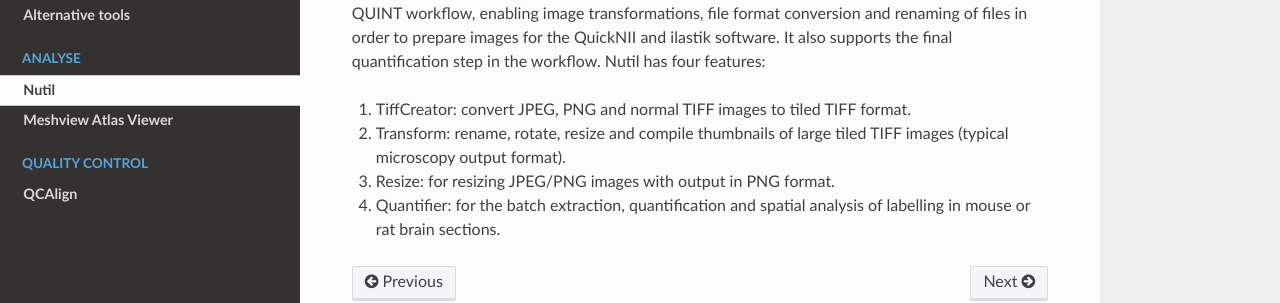
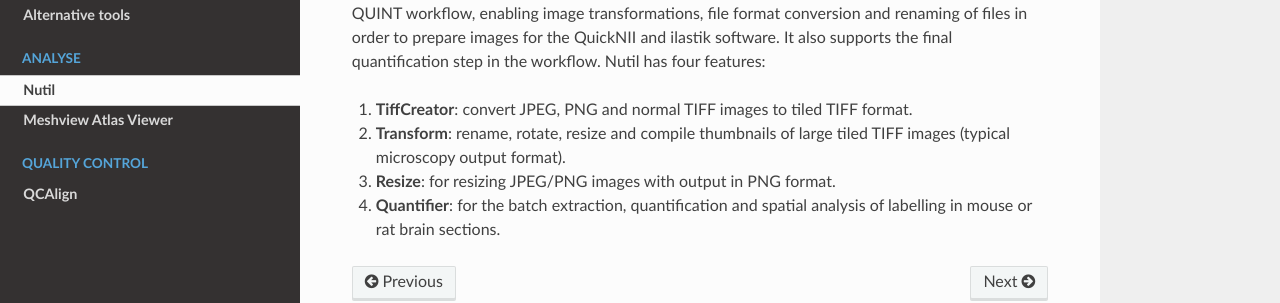
Before and after one commit to Neural-Systems-at-UIO/QUINT_workflow, a Sphinx documentation site: the page built from docs/Nutil.rst, in a window 1280 px wide. Shown: the part 432-735 px from the top of the page. Built offline with Sphinx 7.4.7 and the Read the Docs theme 2.0.0, drawn with Linux system fonts in a browser that asks for light colours.

Commit message:
Update Nutil.rst

```diff
--- a/docs/Nutil.rst
+++ b/docs/Nutil.rst
@@ -15,10 +15,10 @@
 
 Nutil is a pre- and post-processing toolbox for histological images. It is an integral part of the QUINT workflow, enabling image transformations, file format conversion and renaming of files in order to prepare images for the QuickNII and ilastik software. It also supports the final quantification step in the workflow. Nutil has four features:
 
-1. TiffCreator: convert JPEG, PNG and normal TIFF images to tiled TIFF format.
+1. **TiffCreator**: convert JPEG, PNG and normal TIFF images to tiled TIFF format.
 
-2. Transform: rename, rotate, resize and compile thumbnails of large tiled TIFF images (typical microscopy output format).
+2. **Transform**: rename, rotate, resize and compile thumbnails of large tiled TIFF images (typical microscopy output format).
 
-3. Resize: for resizing JPEG/PNG images with output in PNG format.
+3. **Resize**: for resizing JPEG/PNG images with output in PNG format.
 
-4. Quantifier: for the batch extraction, quantification and spatial analysis of labelling in mouse or rat brain sections.
+4. **Quantifier**: for the batch extraction, quantification and spatial analysis of labelling in mouse or rat brain sections.
```
